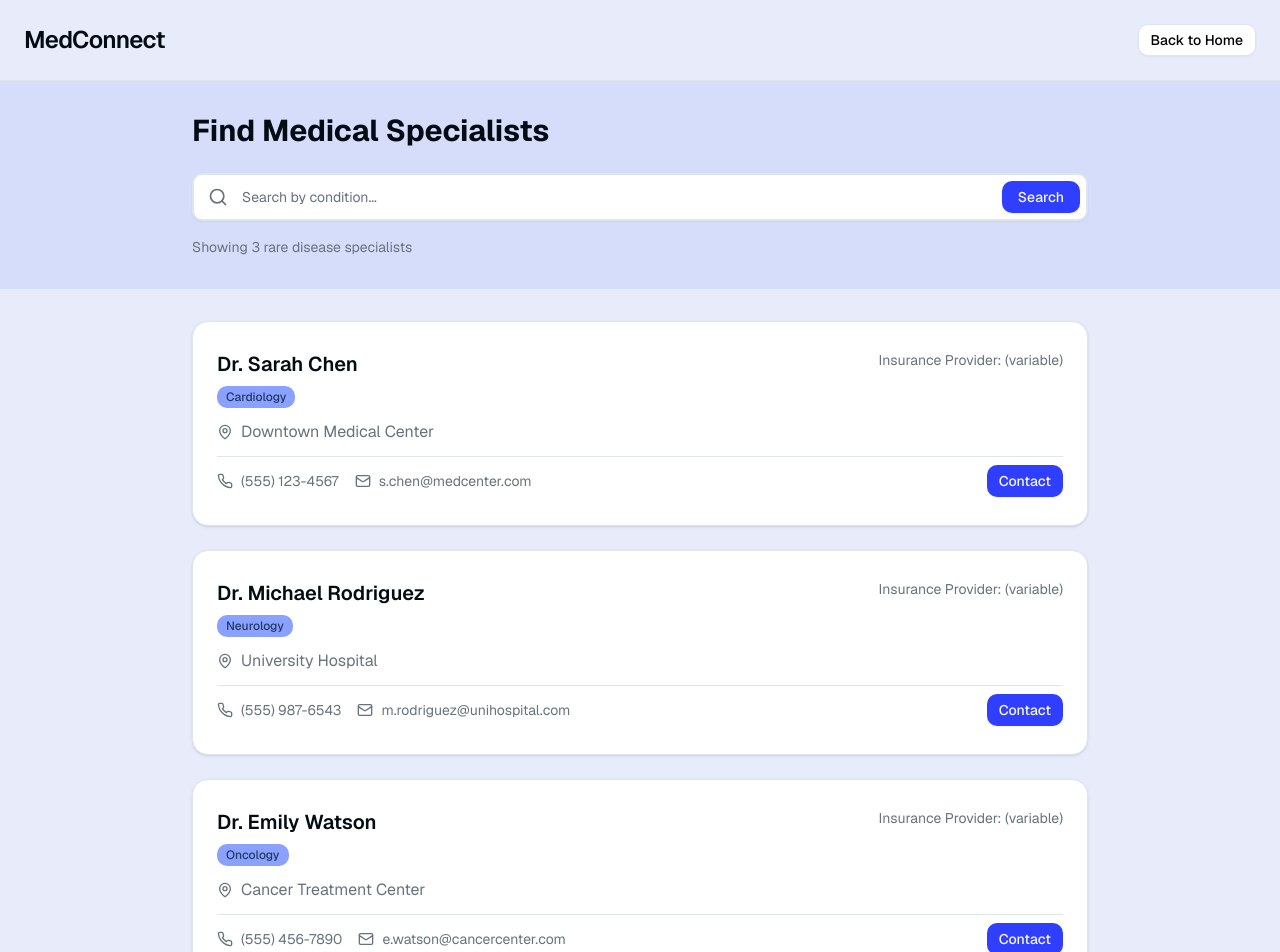
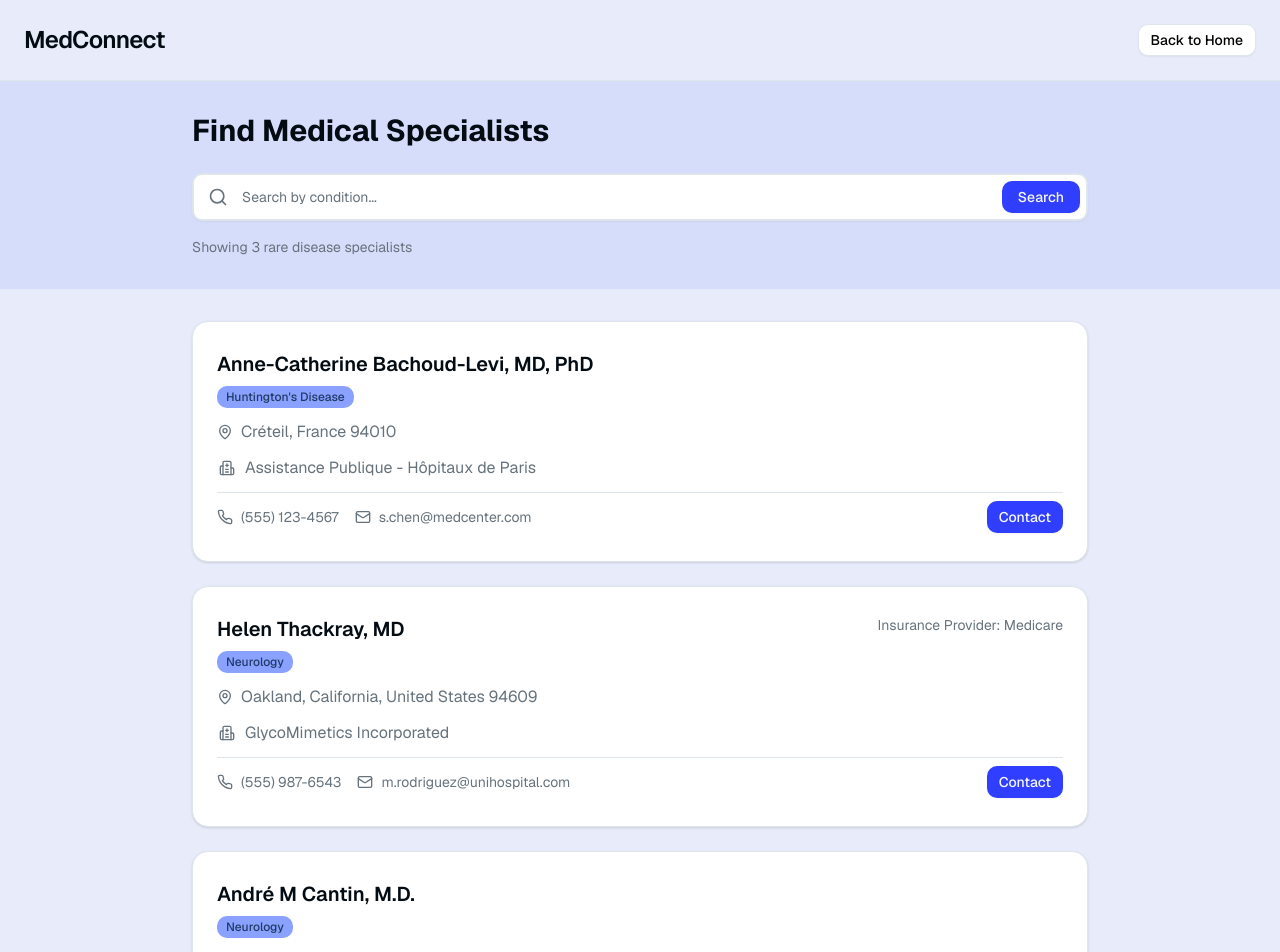
Before and after one commit to xiejoshua/medconnect, a Next.js app in the folder medical-platform/: page /specialists in a window 1280 px wide. Shown: the top 952 px of the page. Built offline with nearby package versions, Linux system fonts and the light colour scheme.

Commit message:
feat: add institution, city, state, country, zip code, insurance info to display

```diff
--- a/medical-platform/app/specialists/page.tsx
+++ b/medical-platform/app/specialists/page.tsx
@@ -4,7 +4,7 @@ import type React from 'react'
 
 import { useState } from "react"
 import { useRouter } from 'next/navigation'
-import { Search, MapPin, Phone, Mail } from "lucide-react"
+import { Search, Hospital, MapPin, Phone, Mail } from "lucide-react"
 import { Button } from "@/components/ui/button"
 import { Input } from "@/components/ui/input"
 import { Card, CardContent } from "@/components/ui/card"
@@ -16,30 +16,42 @@ import { de } from 'date-fns/locale'
 const specialists = [
   {
     id: 1,
-    name: "Dr. Sarah Chen",
-    specialty: "Cardiology",
-    location: "Downtown Medical Center",
+    name: "Anne-Catherine Bachoud-Levi, MD, PhD",
+    specialty: "Huntington's Disease",
+    institution: "Assistance Publique - Hôpitaux de Paris",
+    city: "Créteil",
+    state: null,
+    country: "France",
+    zip_code: "94010",
     phone: "(555) 123-4567",
     email: "s.chen@medcenter.com",
-
+    insuranceProvider: null,
   },
   {
     id: 2,
-    name: "Dr. Michael Rodriguez",
+    name: "Helen Thackray, MD",
     specialty: "Neurology",
-    location: "University Hospital",
+    institution: "GlycoMimetics Incorporated",
+    city: "Oakland",
+    state: "California",
+    country: "United States",
+    zip_code: "94609",
     phone: "(555) 987-6543",
     email: "m.rodriguez@unihospital.com",
+    insuranceProvider: "Medicare"
   },
   {
     id: 3,
-    name: "Dr. Emily Watson",
-    specialty: "Oncology",
-    rating: 4.9,
-    reviews: 156,
-    location: "Cancer Treatment Center",
-    phone: "(555) 456-7890",
-    email: "e.watson@cancercenter.com",
+    name: "André M Cantin, M.D.",
+    specialty: "Neurology",
+    institution: "Centre de recherche du Centre hospitalier universitaire de Sherbrooke",
+    city: "Sherbrooke",
+    state: "Quebec",
+    country: "Canada",
+    zip_code: "J1H 5N4",
+    phone: "(555) 987-6543",
+    email: "m.rodriguez@unihospital.com",
+    insuranceProvider: null
   },
 ]
 
@@ -117,7 +129,11 @@ export default function SearchResultsPage() {
 
                       {/* Insurance Provider */}
                     <div className="flex items-center gap-1 text-sm">
-                        <span className="text-muted-foreground">Insurance Provider: (variable)</span>
+                        <span className="text-muted-foreground">{specialist.insuranceProvider && (
+  <div className="text-sm text-muted-foreground">
+    Insurance Provider: {specialist.insuranceProvider}
+  </div>
+)}</span>
                     </div>
 
                     </div>
@@ -125,7 +141,13 @@ export default function SearchResultsPage() {
                     <div className="flex items-center gap-2 text-muted-foreground">
                       <MapPin className="h-4 w-4" />
                       <span>
-                        {specialist.location}
+                        {(specialist.state != null) ? specialist.city + ", " + specialist.state + ", " + specialist.country + " " + specialist.zip_code : specialist.city + ", " + specialist.country + " " + specialist.zip_code}
+                      </span>
+                    </div>
+                    <div className="flex items-center gap-2 text-muted-foreground">
+                      <Hospital className="h-4 w-5" />
+                      <span>
+                        {specialist.institution}
                       </span>
                     </div>
 
```
